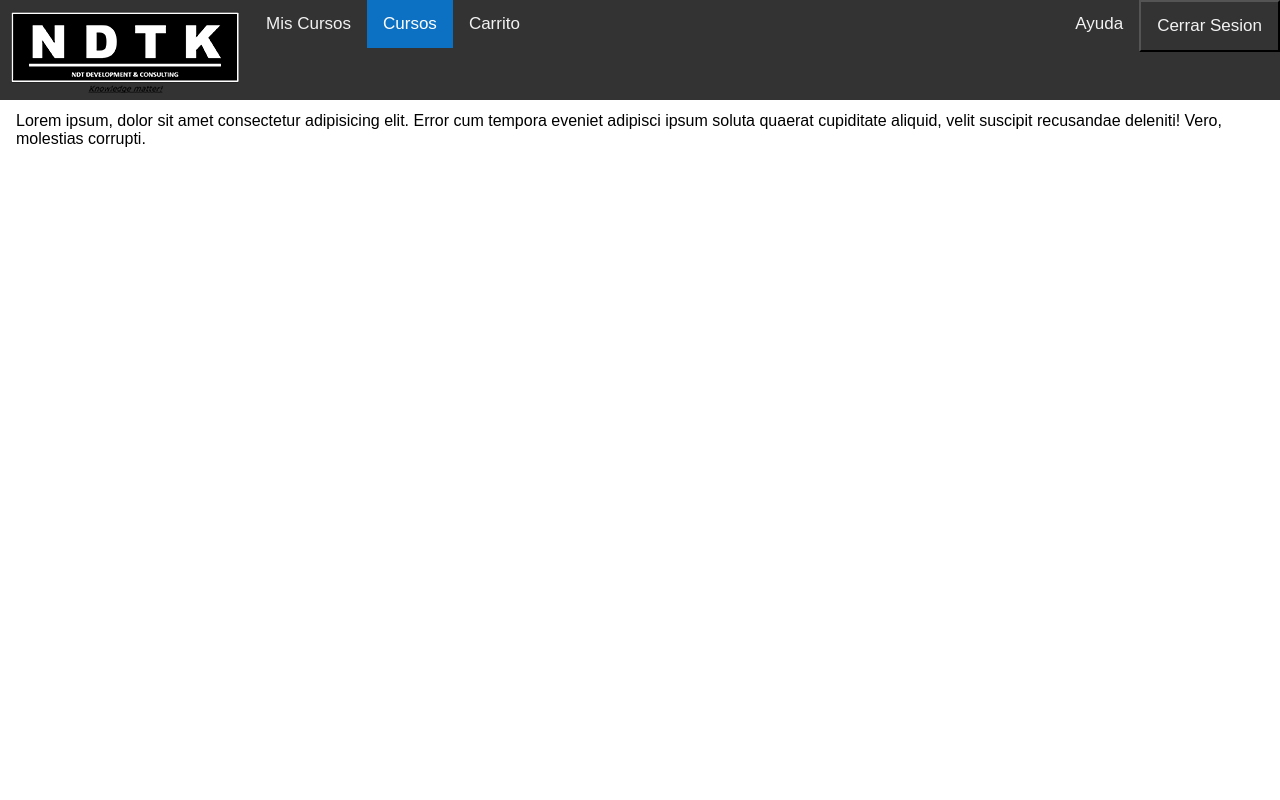
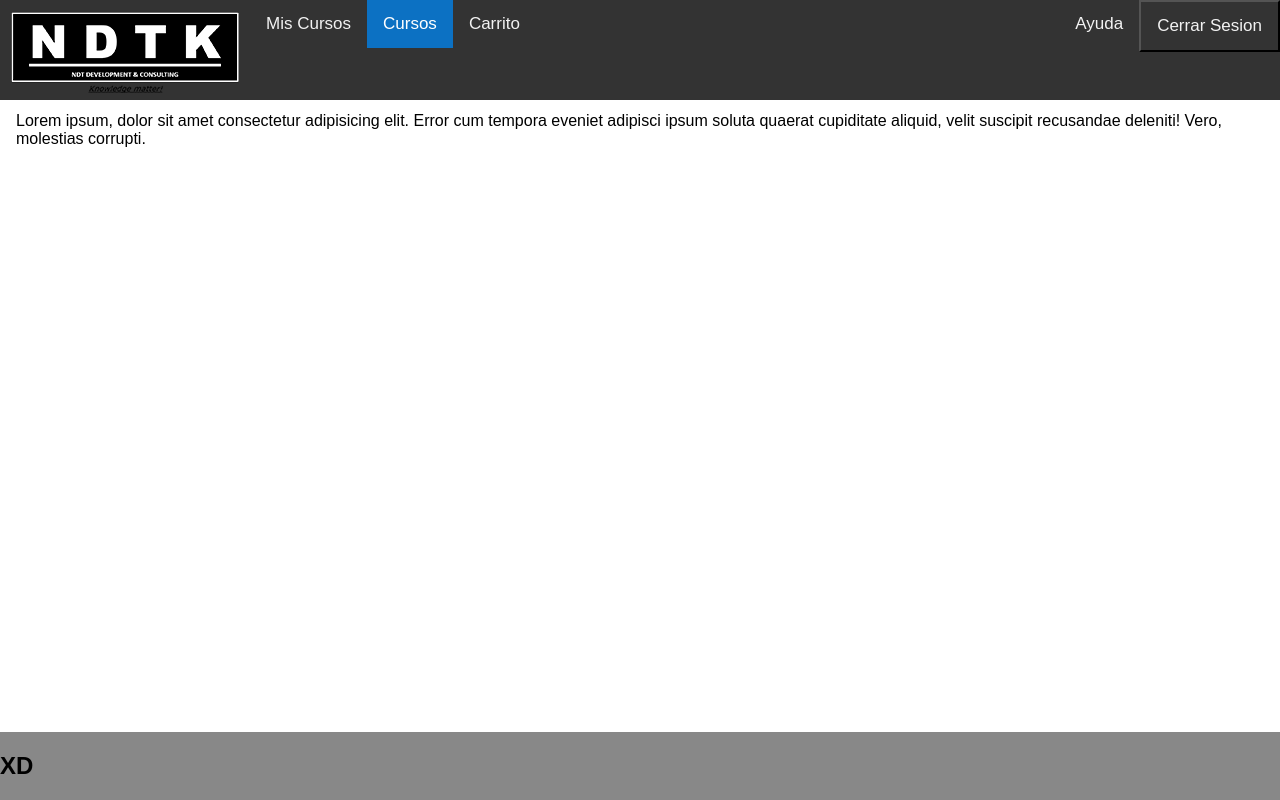
Before and after one commit to Samysuper14/curso-interactivo, a plain HTML site: page cursos.html in a window 1280 px wide. Drawn offline with Linux system fonts and the light colour scheme.

Commit message:
Footer 4

```diff
--- a/cursos.html
+++ b/cursos.html
@@ -50,7 +50,7 @@
 
     <footer>
         <div>
-
+            <h2>XD</h2>
         </div>
     </footer>
 
```
